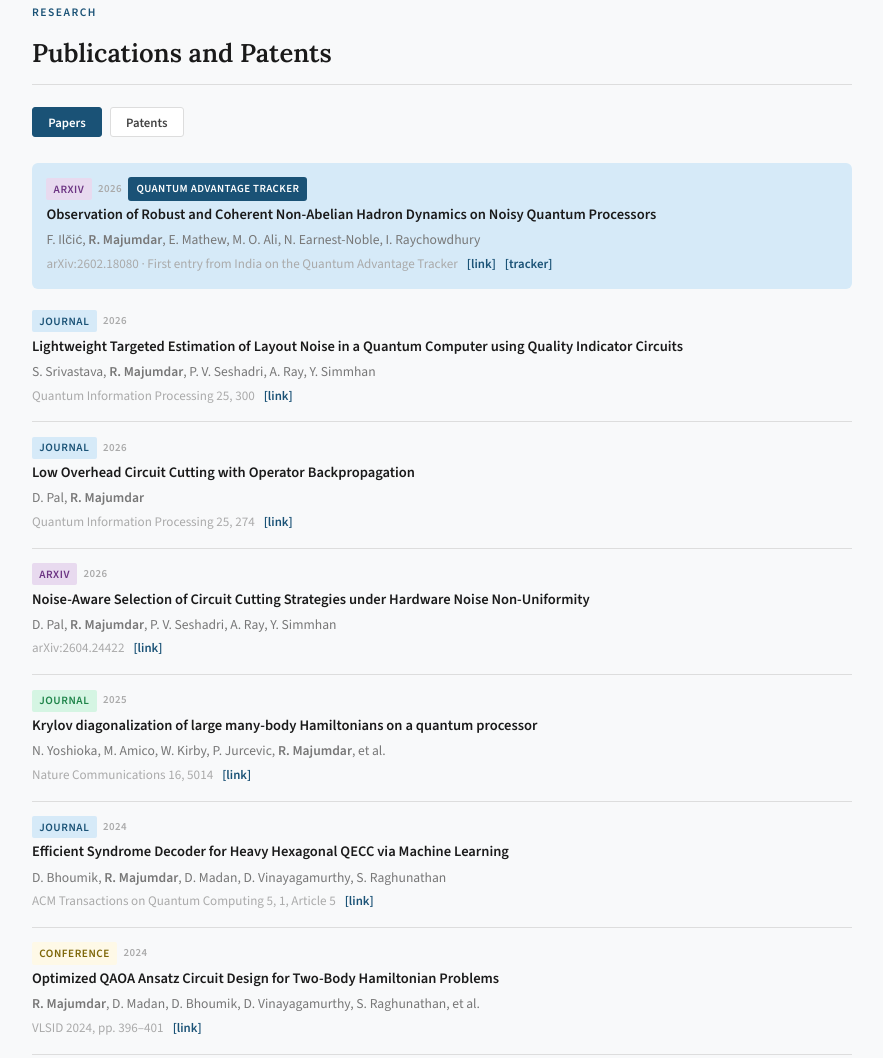
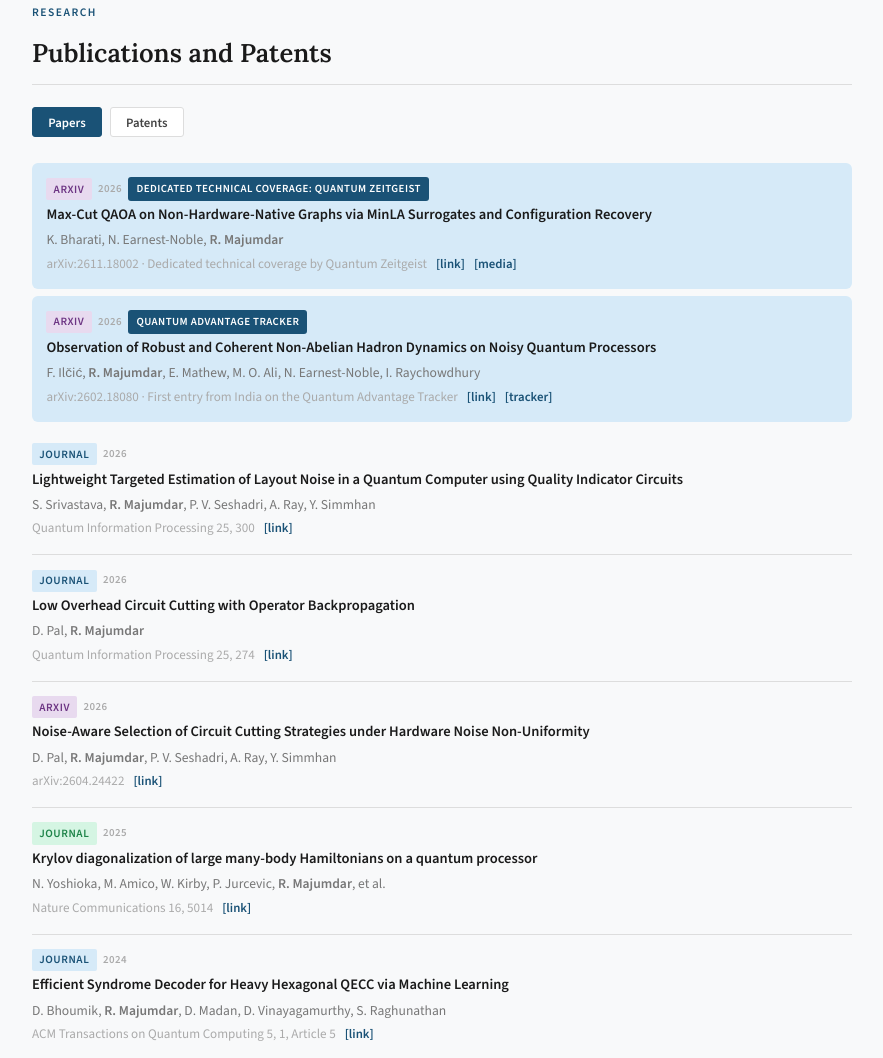
Before and after one commit to ritajitmajumdar1/ritajitmajumdar1.github.io, a plain HTML site: page index.html in a window 1280 px wide. Shown: the part 1386-2444 px from the top of the page, without its empty margins (198-1081 px from the left). Drawn offline with nearby package versions, Linux system fonts and the light colour scheme.

Commit message:
Add arXiv:2611.18002 publication with Quantum Zeitgeist coverage; update mentorship entries

```diff
--- a/index.html
+++ b/index.html
@@ -154,6 +154,17 @@
     </div>
 
     <div class="pub-list reveal" style="transition-delay:.1s" id="pubList">
+
+      <div class="pub-item show pub-item-highlight" data-cat="paper">
+        <div class="pub-venue-row">
+          <span class="pub-venue venue-arxiv">arXiv</span>
+          <span class="pub-badge">2026</span>
+          <span class="pub-badge-tracker">Dedicated technical coverage: Quantum Zeitgeist</span>
+        </div>
+        <div class="pub-title">Max-Cut QAOA on Non-Hardware-Native Graphs via MinLA Surrogates and Configuration Recovery</div>
+        <div class="pub-authors">K. Bharati, N. Earnest-Noble, <strong>R. Majumdar</strong></div>
+        <div class="pub-meta">arXiv:2611.18002 &middot; Dedicated technical coverage by Quantum Zeitgeist <a class="pub-link" href="https://arxiv.org/abs/2611.18002" target="_blank">[link]</a> <a class="pub-link" href="https://quantumzeitgeist.com/ibm-cut-two-qubit-depth-quantum/" target="_blank">[media]</a></div>
+      </div>
 
       <div class="pub-item show pub-item-highlight" data-cat="paper">
         <div class="pub-venue-row">
@@ -573,7 +584,8 @@
           <span class="teach-title">Bharati K.</span>
           <span class="teach-period">2026</span>
         </div>
-        <div class="teach-detail">IBM Summer Internship &nbsp;&middot;&nbsp; A quantum-centric supercomputing approach for unconstrained optimization <em>(manuscript under preparation)</em></div>
+        <div class="teach-detail">IBM Summer Internship &nbsp;&middot;&nbsp; Max-Cut QAOA on Non-Hardware-Native Graphs via MinLA Surrogates and Configuration Recovery <a class="pub-link" href="https://arxiv.org/abs/2611.18002" target="_blank">[paper]</a></div>
+        <div class="teach-detail"><a href="https://quantumzeitgeist.com/ibm-cut-two-qubit-depth-quantum/" target="_blank">Independent technical media coverage by Quantum Zeitgeist</a></div>
       </li>
       <li class="teach-item">
         <div class="teach-head">
@@ -595,6 +607,7 @@
           <span class="teach-period">2025</span>
         </div>
         <div class="teach-detail">IBM Summer Internship &middot; Best Paper (Runner-up) &nbsp;&middot;&nbsp; Low overhead circuit cutting with operator backpropagation <a class="pub-link" href="https://link.springer.com/article/10.1007/s11128-026-05287-x" target="_blank">[paper]</a></div>
+        <div class="teach-detail">Accepted as a tutorial at IEEE Quantum Week 2025</div>
       </li>
       <li class="teach-item">
         <div class="teach-head">
```
